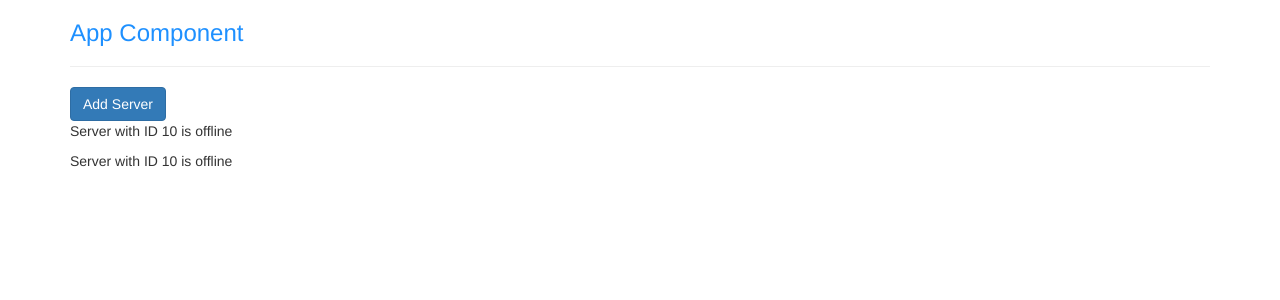
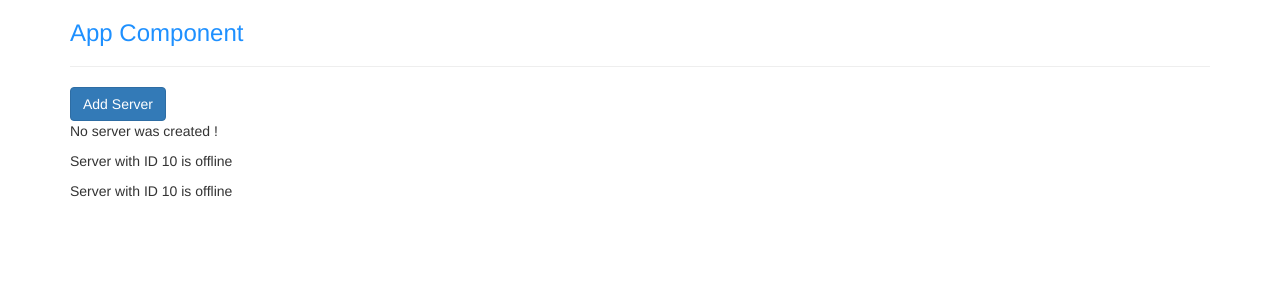
Before and after one commit to MajdiZouari/Angular-13, an Angular app: page / in a window 1280 px wide. Shown: the top 300 px of the page. Built offline with nearby package versions, Linux system fonts and the light colour scheme.

Commit message:
Event Binding

```diff
--- a/src/app/servers/servers.component.html
+++ b/src/app/servers/servers.component.html
@@ -1,4 +1,7 @@
 <button class="button btn btn-primary"
-[disabled]="!allowNewServer">Add Server</button>
+[disabled]="!allowNewServer"
+(click)="onCreateServer()">Add Server</button>
+<!-- <p [innerText]="allowNewServer"></p> -->
+<p>{{ serverCreationStatus }}</p>
 <app-server></app-server>
 <app-server></app-server>
--- a/src/app/servers/servers.component.ts
+++ b/src/app/servers/servers.component.ts
@@ -12,6 +12,7 @@
 })
 export class ServersComponent implements OnInit {
   allowNewServer = false;
+  serverCreationStatus = 'No server was created !';
 
   constructor() {
     setTimeout(() => {
@@ -22,4 +23,7 @@
   ngOnInit(): void {
   }
 
+  onCreateServer() {
+    this.serverCreationStatus = 'Server was created !';
+  }
 }
```
